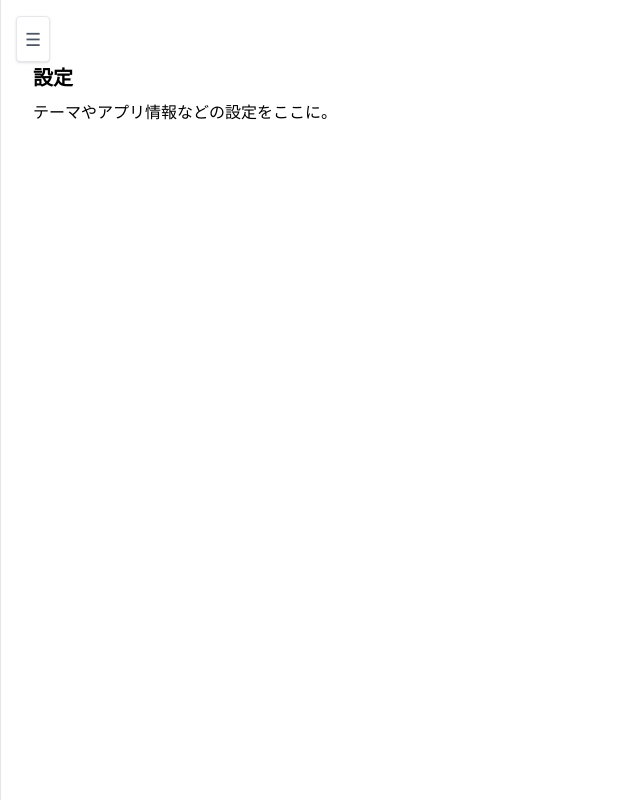
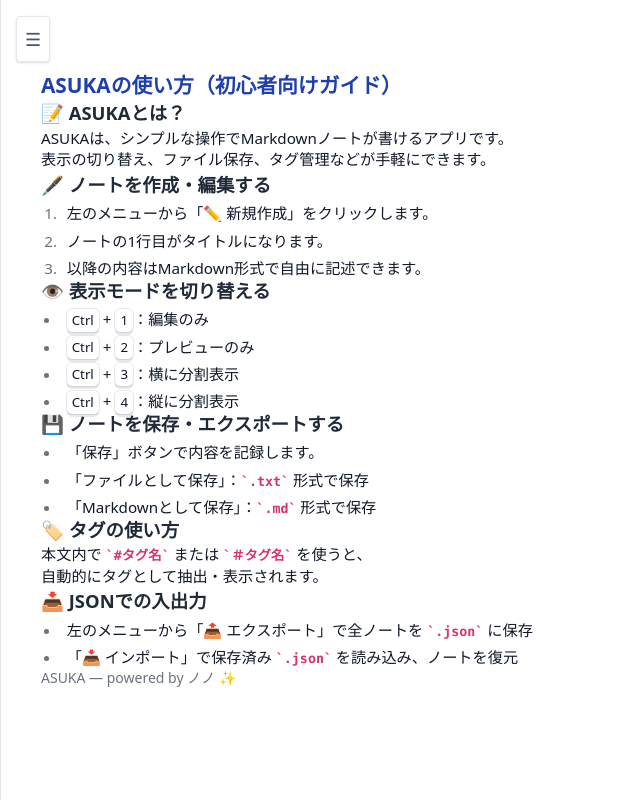
Before and after one commit to KeithCCC/linkmemo, a React (Vite) app: page /settings in a window 1280 px wide. Shown: the whole page, without its empty margins (0-640 px from the left). Built offline with nearby package versions, Linux system fonts and the light colour scheme.

Commit message:
help file

```diff
--- a/src/components/Navigation.jsx
+++ b/src/components/Navigation.jsx
@@ -65,7 +65,7 @@ export default function Navigation({ collapsed, setCollapsed }) {
             ✏️ <span>新規作成</span>
           </Link>
           <Link to="/settings" className={`flex items-center gap-2 hover:text-blue-600 ${isActive("/settings") ? "text-blue-600 font-bold" : ""}`}>
-            ⚙️ <span>設定</span>
+            ⚙️ <span>設定(使い方)</span>
           </Link>
 
           {/* 📤 JSONエクスポート */}
--- a/src/screens/SettingsScreen.jsx
+++ b/src/screens/SettingsScreen.jsx
@@ -1,10 +1,53 @@
-import React from 'react'
+import React from 'react';
 
 export default function SettingsScreen() {
   return (
-    <div className="p-4">
-      <h2 className="text-xl font-bold">設定</h2>
-      <p className="mt-2">テーマやアプリ情報などの設定をここに。</p>
+    <div className="prose max-w-prose mx-auto p-6 text-base leading-relaxed">
+      <h1 className="text-blue-800 text-2xl font-bold mb-4">ASUKAの使い方（初心者向けガイド）</h1>
+
+      <h2>📝 ASUKAとは？</h2>
+      <p>
+        ASUKAは、シンプルな操作でMarkdownノートが書けるアプリです。<br />
+        表示の切り替え、ファイル保存、タグ管理などが手軽にできます。
+      </p>
+
+      <h2>🖋 ノートを作成・編集する</h2>
+      <ol className="list-decimal pl-5">
+        <li>左のメニューから「✏️ 新規作成」をクリックします。</li>
+        <li>ノートの1行目がタイトルになります。</li>
+        <li>以降の内容はMarkdown形式で自由に記述できます。</li>
+      </ol>
+
+      <h2>👁 表示モードを切り替える</h2>
+      <ul className="list-disc pl-5">
+        <li><kbd>Ctrl</kbd> + <kbd>1</kbd>：編集のみ</li>
+        <li><kbd>Ctrl</kbd> + <kbd>2</kbd>：プレビューのみ</li>
+        <li><kbd>Ctrl</kbd> + <kbd>3</kbd>：横に分割表示</li>
+        <li><kbd>Ctrl</kbd> + <kbd>4</kbd>：縦に分割表示</li>
+      </ul>
+
+      <h2>💾 ノートを保存・エクスポートする</h2>
+      <ul className="list-disc pl-5">
+        <li>「保存」ボタンで内容を記録します。</li>
+        <li>「ファイルとして保存」：<code>.txt</code> 形式で保存</li>
+        <li>「Markdownとして保存」：<code>.md</code> 形式で保存</li>
+      </ul>
+
+      <h2>🏷 タグの使い方</h2>
+      <p>
+        本文内で <code>#タグ名</code> または <code>＃タグ名</code> を使うと、<br />
+        自動的にタグとして抽出・表示されます。
+      </p>
+
+      <h2>📥 JSONでの入出力</h2>
+      <ul className="list-disc pl-5">
+        <li>左のメニューから「📤 エクスポート」で全ノートを <code>.json</code> に保存</li>
+        <li>「📥 インポート」で保存済み <code>.json</code> を読み込み、ノートを復元</li>
+      </ul>
+
+      <p className="mt-10 text-sm text-gray-500">
+        ASUKA — powered by ノノ ✨
+      </p>
     </div>
-  )
+  );
 }
```
